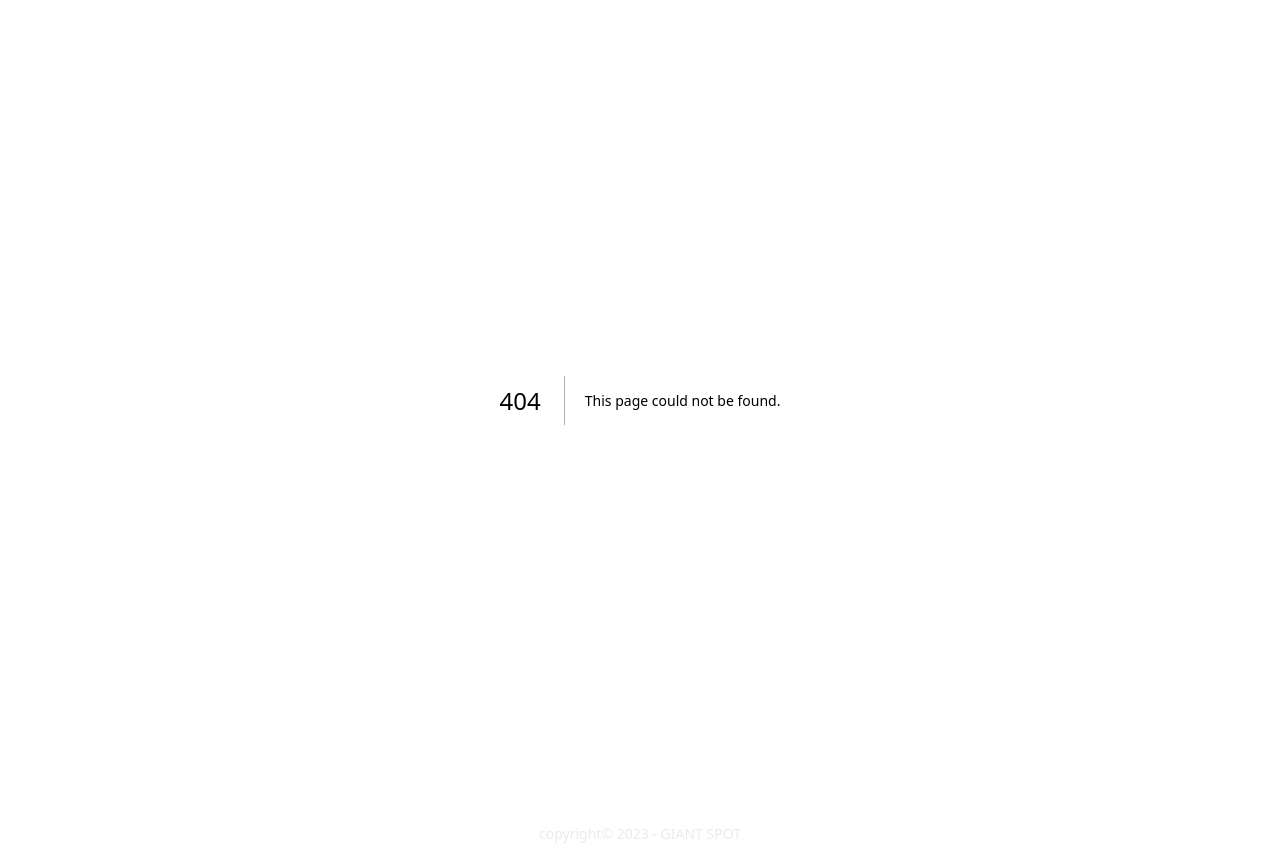
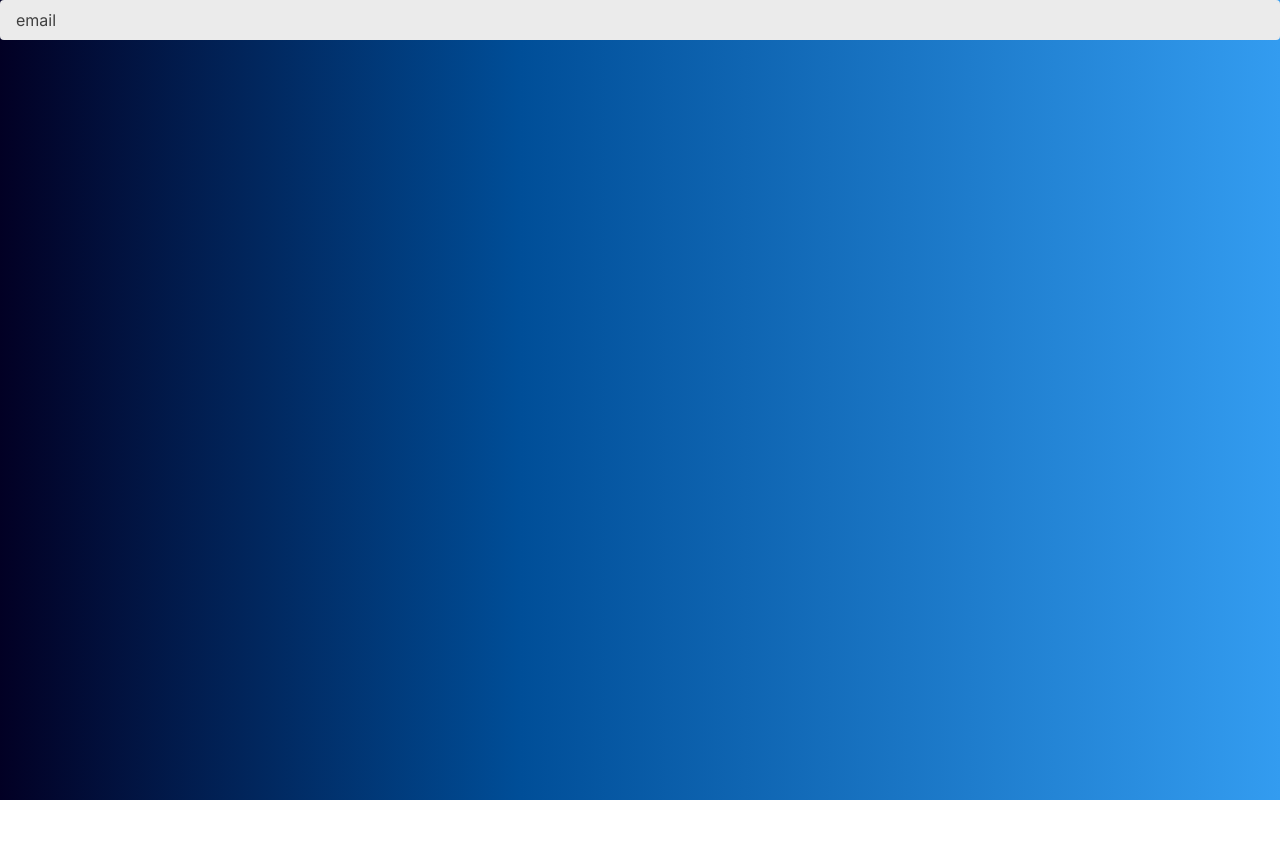
Before and after one commit to haniframadhani/giant-stride-frontend, a Next.js app: page /login in a window 1280 px wide. Before the commit this address had no page. After the commit the page ends 800 px from the top, so only its background shows below. Built offline with nearby package versions, Linux system fonts and the light colour scheme.

Commit message:
membuat halaman login

```diff
--- /dev/null
+++ b/src/components/pages/login/index.js
@@ -0,0 +1,23 @@
+import InputEmail from "@/components/components/inputs/email"
+import Head from "next/head"
+
+export default function Login() {
+  return (
+    <div className="w-screen h-screen">
+      <Head>
+        <title>login</title>
+      </Head>
+      <div>
+        <InputEmail placeholder="email" name="email" id="email" />
+      </div>
+    </div>
+  )
+}
+
+Login.getLayout = function PageLayout(page) {
+  return (
+    <>
+      {page}
+    </>
+  )
+}
--- /dev/null
+++ b/src/pages/login.js
@@ -0,0 +1 @@
+export { default } from "@/components/pages/login/index.js"
```
